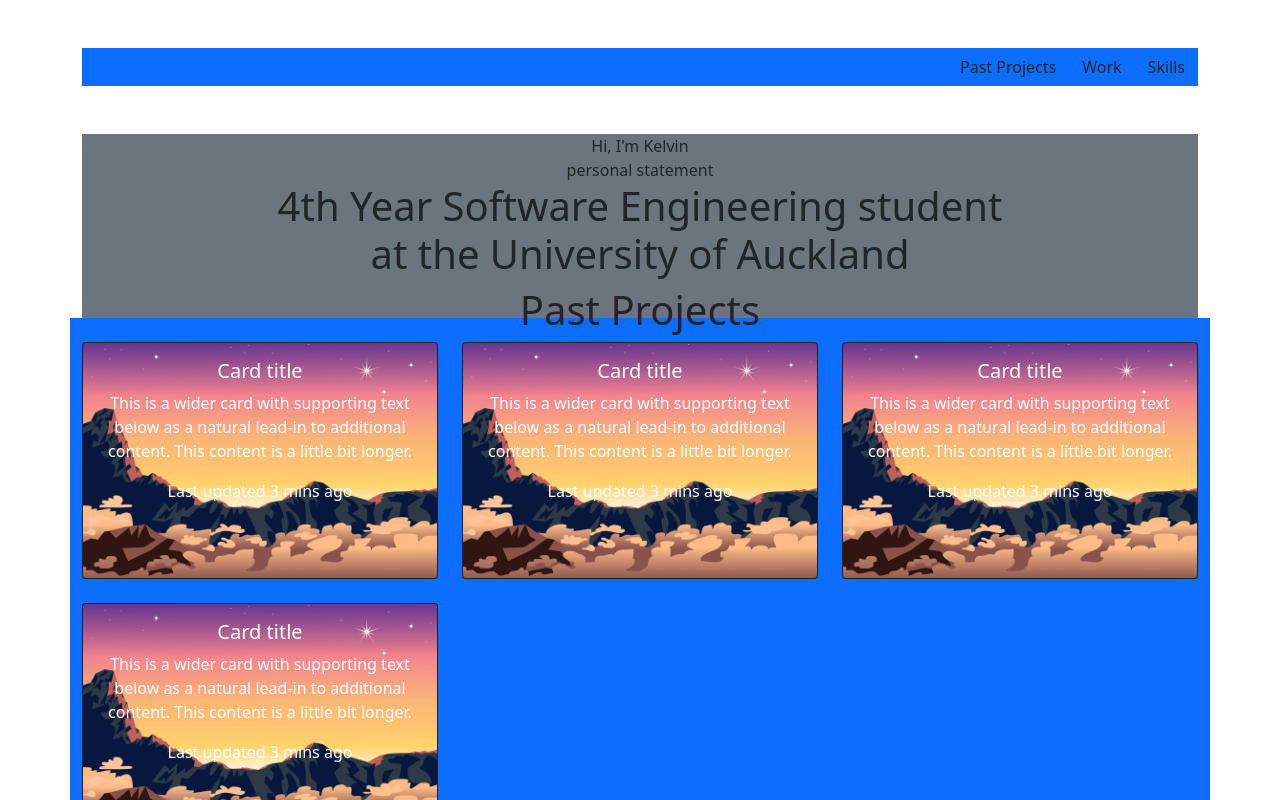
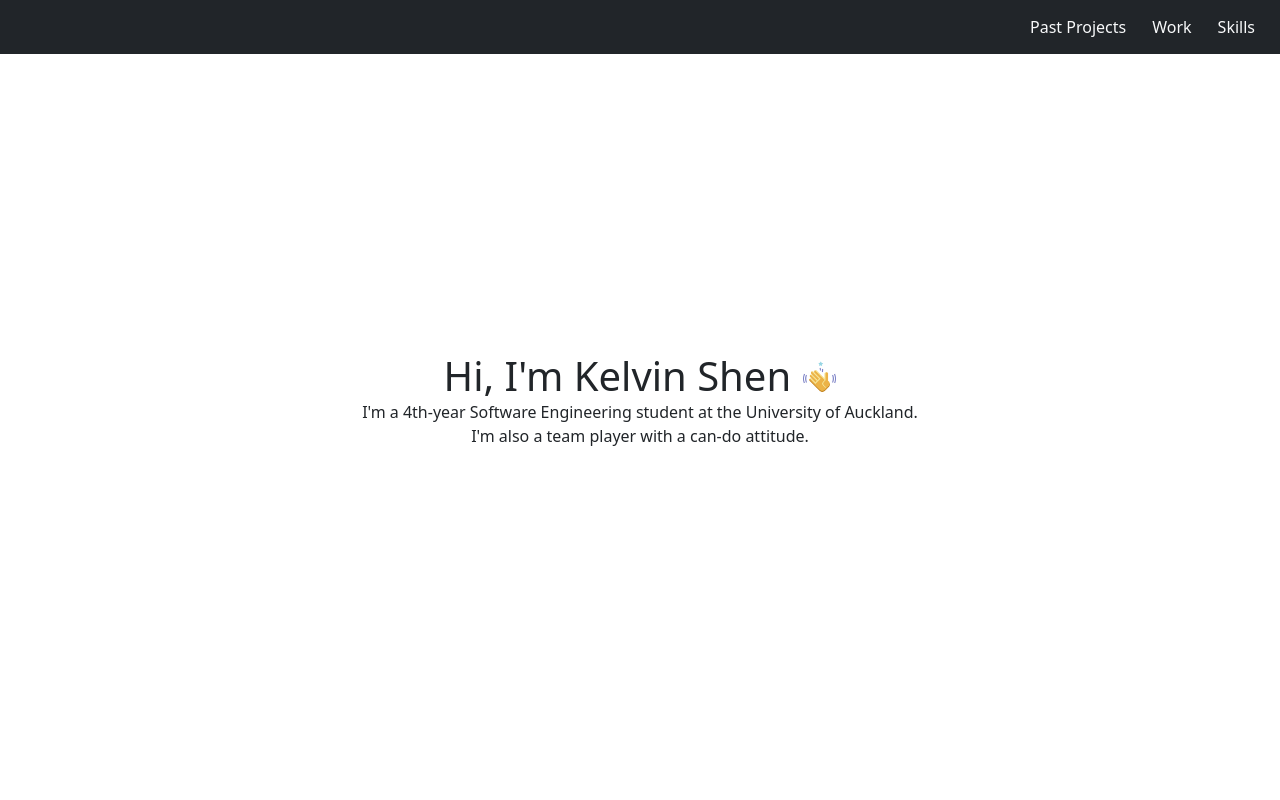
Before and after one commit to kelvinshen00/kelvinshen00.github.io, an Angular app: page / in a window 1280 px wide. Shown: the top 800 px of the page. Built offline with nearby package versions, Linux system fonts and the light colour scheme.

Commit message:
adding a personal statement

```diff
--- a/src/app/app.component.css
+++ b/src/app/app.component.css
@@ -0,0 +1,3 @@
+.navbar-content-end {
+    justify-content: end !important;
+}
--- a/src/app/app.component.html
+++ b/src/app/app.component.html
@@ -1,36 +1,45 @@
 <div class="container">
-  <div class="header d-flex flex-row justify-content-end bg-primary mb-5 mt-5">
+  <nav
+    class="navbar fixed-top navbar-dark bg-dark justify-content-end"
+  >
+    <div class="container-fluid navbar-content-end">
       <button
         type="button"
-      class="btn btn-transparent"
+        class="btn btn-transparent text-light"
         (click)="scroll(PastProjectsTarget)"
       >
         Past Projects
       </button>
       <button
         type="button"
-      class="btn btn-transparent"
+        class="btn btn-transparent text-light"
         (click)="scroll(WorkTarget)"
       >
         Work
       </button>
       <button
         type="button"
-      class="btn btn-transparent"
+        class="btn btn-transparent text-light"
         (click)="scroll(SkillsTarget)"
       >
         Skills
       </button>
     </div>
-  <div class="content text-center bg-secondary">
+  </nav>
+
+  <div class="content text-center">
     <!-- Intro -->
+    <div style="min-height: 100vh" class="d-flex flex-column justify-content-center text-dark">
+      <span>
+        <h1 class="d-inline align-middle">Hi, I'm Kelvin Shen  </h1>
+        <img src="../assets/waving-hand.png" class="d-inline" style="width: 35px;"/>
+
+      </span>
       <div>
-      <div>Hi, I'm Kelvin</div>
-      <div>personal statement</div>
-      <h1>
-        4th Year Software Engineering student<br />
-        at the University of Auckland
-      </h1>
+        I'm a 4th-year Software Engineering student at the University of
+        Auckland. <br />
+        I'm also a team player with a can-do attitude.
+      </div>
     </div>
 
     <!-- Past projects -->
```
Also changed, not shown: src/assets/waving-hand.png (added). Lines whose indentation alone changed are shown as unchanged.
